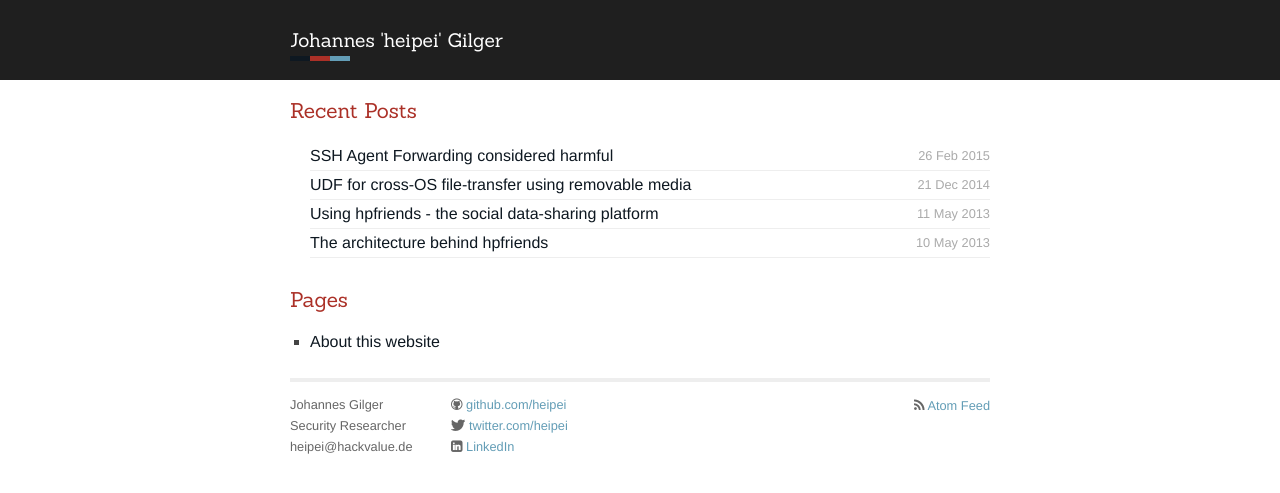
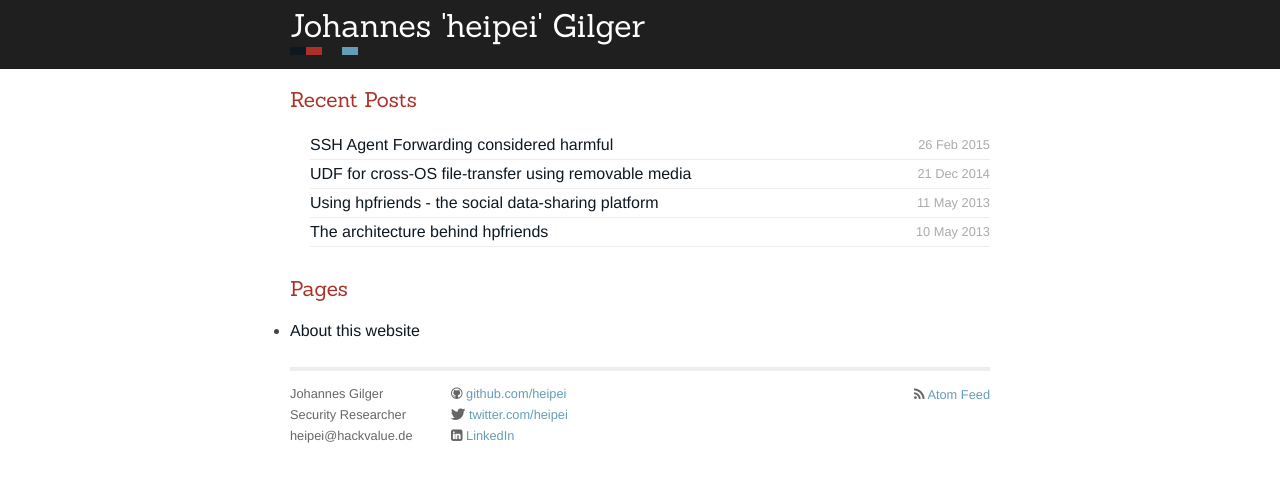
Before and after one commit to heipei/heipei.github.io, a Jekyll site: the page built from index.html, in a window 1280 px wide. Shown: the top 493 px of the page. Built offline with Jekyll 4.4.1, drawn with Linux system fonts in a browser that asks for light colours.

Commit message:
Responsiveness

```diff
--- a/css/screen.css
+++ b/css/screen.css
@@ -16,7 +16,7 @@
 }
 
 body {
-    background-color: white;
+  background-color: white;
   font-family: "Helvetica Neue",Helvetica,Arial,sans-serif;
   color: #444;
   font-size: 16px;
@@ -68,16 +68,15 @@
 /*****************************************************************************/
 
 .site {
-    font-size: 100%;
     max-width: 700px;
-    margin: 0em auto 2em auto;
+    margin: 0em auto 0em auto;
     line-height: 1.3em;
+    padding: 0em 0.5em 0 0.5em;
 }
 
 .header {
     background-color: #1f1f1f;
-    height: 50px;
-    padding-top: 30px;
+    padding: 1em 0em 0.5em 0em;
     color: #000000;
 }
 
@@ -102,12 +101,11 @@
 }
 
 div#post h1:first-child {
-  font-size: 150%;
+  font-size: 1.8em;
 }
 
 .title {
     color: #369;
-    margin-bottom: 2em;
 }
 
 .site .title a {
@@ -115,12 +113,12 @@
     text-decoration: none;
     font-family: 'Sanchez', sans-serif;
     display: block;
-    font-size: 120%;
-    margin-bottom: -5px;
+    font-size: 2em;
+    margin-bottom: 0.1em;
 }
 
 .site .title a:hover {
-    color: black;
+    color: #222222;
 }
 
 .site .meta {
@@ -128,7 +126,7 @@
 }
 
 .site .footer {
-    font-size: 80%;
+    font-size: 0.8em;
     color: #666;
     border-top: 4px solid #eee;
     margin-top: 2em;
@@ -256,8 +254,8 @@
 
 
 div.block1, div.block2, div.block3 {
-  width: 20px;
-  height: 5px;
+  width: 1em;
+  height: 0.5em;
   display: inline-block;
 }
 
@@ -271,10 +269,6 @@
 
 div.block3 {
     background-color: rgb(99, 157, 182);
-}
-
-ul {
-  list-style-type: square;
   margin-left: 20px;
 }
 
@@ -283,8 +277,14 @@
 }
 
 
-@media screen and (max-width: 680px) {
+@media screen and (max-device-width: 700px) {
     .site {
-        padding: 0.5em;
+        width: auto;
+        max-width: 100%;
+        padding: 1em;
+    }
+
+    * {
+        font-size: 20px;
     }
 }
```
